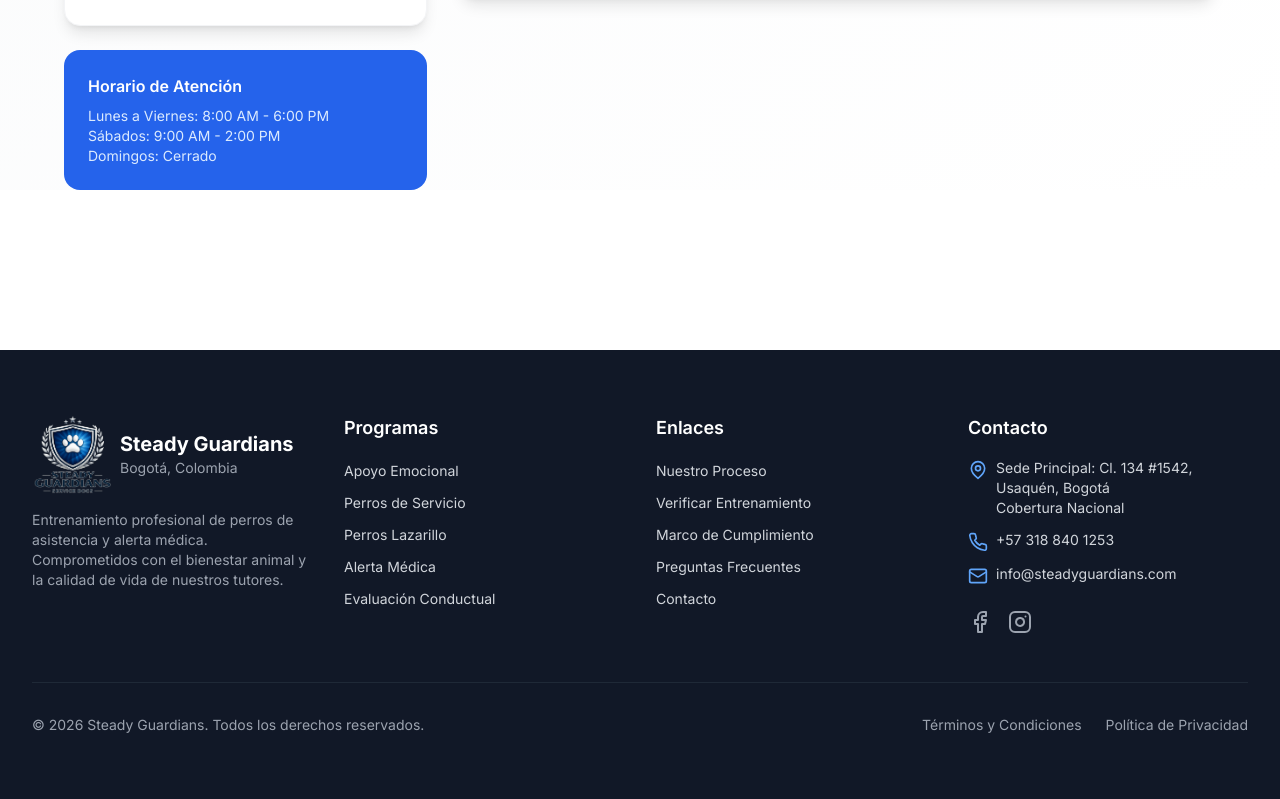
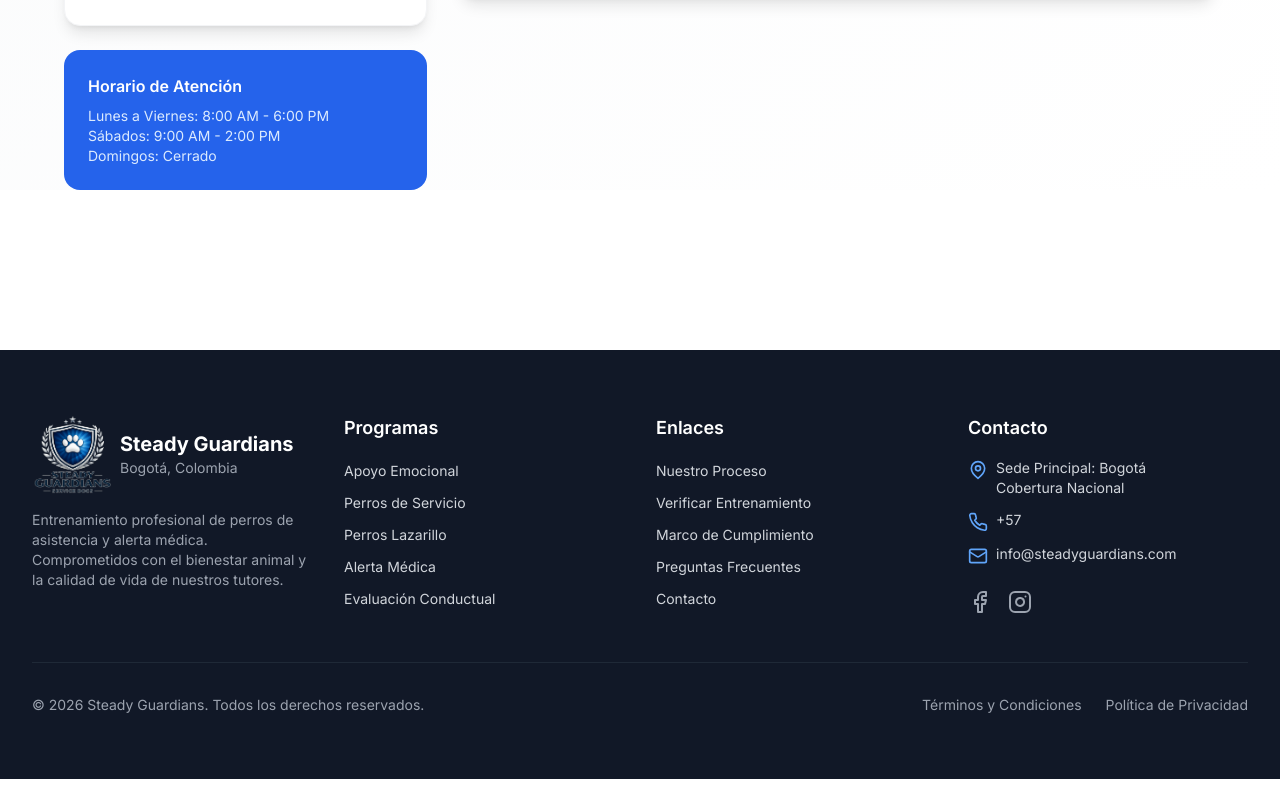
Before and after one commit to DonaGitCode/PG-Pets, a Next.js app: page / in a window 1280 px wide. Shown: the part 6092-6891 px from the top of the page. Built offline with nearby package versions, Linux system fonts and the light colour scheme.

Commit message:
Simplify contact details in Footer component
Updated contact information in the footer component.

```diff
--- a/components/Footer.tsx
+++ b/components/Footer.tsx
@@ -100,11 +100,11 @@ export default function Footer() {
             <ul className="space-y-3">
               <li className="flex items-start space-x-2">
                 <MapPin className="w-5 h-5 text-primary-400 flex-shrink-0 mt-0.5" />
-                <span className="text-sm">Sede Principal: Cl. 134 #1542, Usaquén, Bogotá<br/>Cobertura Nacional</span>
+                <span className="text-sm">Sede Principal: Bogotá<br/>Cobertura Nacional</span>
               </li>
               <li className="flex items-start space-x-2">
                 <Phone className="w-5 h-5 text-primary-400 flex-shrink-0 mt-0.5" />
-                <span className="text-sm">+57 318 840 1253</span>
+                <span className="text-sm">+57 </span>
               </li>
               <li className="flex items-start space-x-2">
                 <Mail className="w-5 h-5 text-primary-400 flex-shrink-0 mt-0.5" />
```
